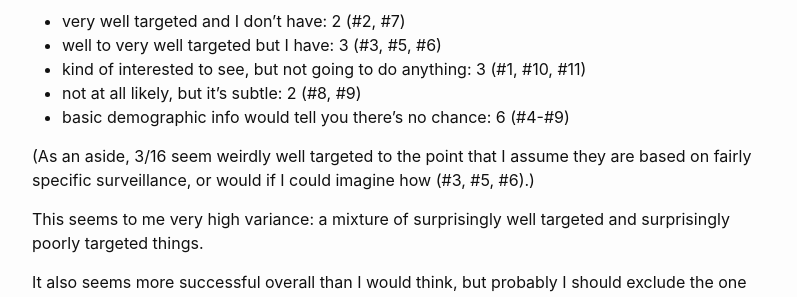
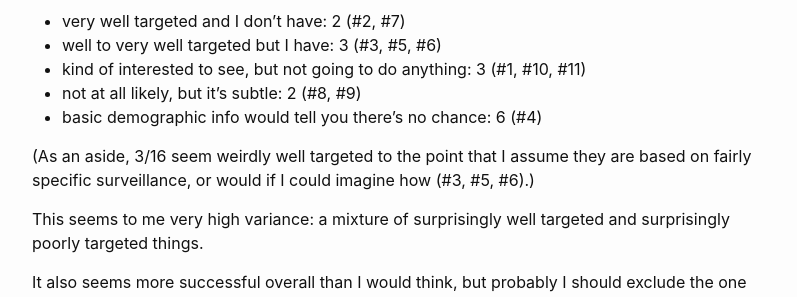
Before and after one commit to katjagrace/katjagrace.github.io, a Jekyll site: the page built from _posts/2020-10-27-social-dilemma-3.md, in a window 1280 px wide. Shown: the part 1304-1601 px from the top of the page, without its empty margins (238-1035 px from the left). Built offline with Jekyll 4.4.1, drawn with Linux system fonts in a browser that asks for light colours.

Commit message:
fix again

```diff
--- a/_posts/2020-10-27-social-dilemma-3.md
+++ b/_posts/2020-10-27-social-dilemma-3.md
@@ -26,7 +26,7 @@ So we have:
 - well to very well targeted but I have: 3 (#3, #5, #6)
 - kind of interested to see, but not going to do anything: 3 (#1, #10, #11)
 - not at all likely, but it's subtle: 2 (#8, #9)
-- basic demographic info would tell you there's no chance: 6 (#4-#9)
+- basic demographic info would tell you there's no chance: 6 (#4)
 
 (As an aside, 3/16 seem weirdly well targeted to the point that I assume they are based on fairly specific surveillance, or would if I could imagine how (#3, #5, #6).)
 
```
